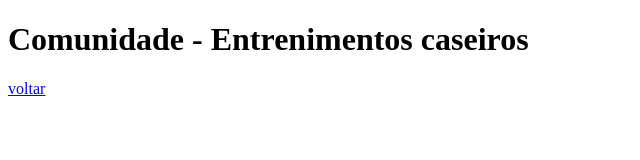
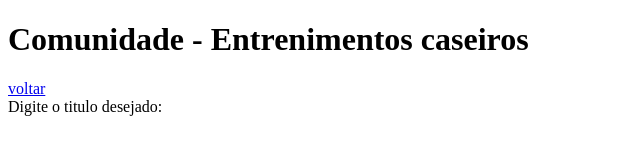
Before and after one commit to jpp09/trabalhoFaculdade, a plain HTML site: page docs/comunidade.html in a window 1280 px wide. Shown: the whole page, without its empty margins (0-640 px from the left). Drawn offline with Linux system fonts and the light colour scheme.

Commit message:
label do titulo

```diff
--- a/docs/comunidade.html
+++ b/docs/comunidade.html
@@ -9,6 +9,7 @@
     <h1>Comunidade - Entrenimentos caseiros</h1>
     <a href="index.html">voltar</a>
     <form>
+        <label for="input_title">Digite o titulo desejado:</label>
 
 
 
```
